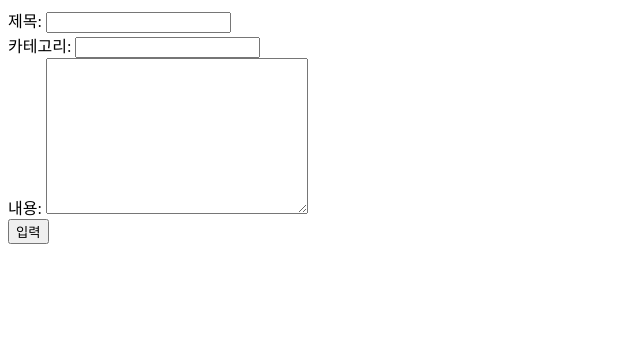
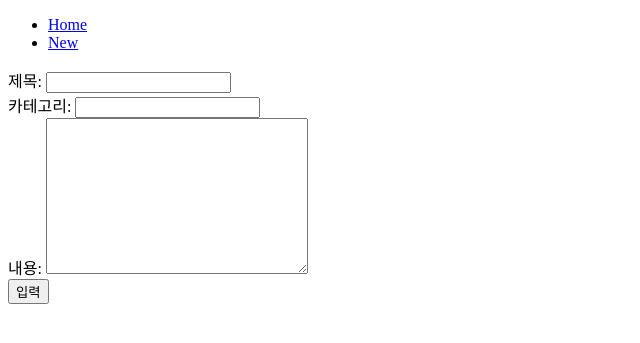
Before and after one commit to seokzin/Django, a Django app: page /board/new/ in a window 1280 px wide. Shown: the top 343 px of the page, without its empty margins (0-640 px from the left). Run offline with Django 3.2, Linux system fonts and the light colour scheme.

Commit message:
feat: Add navbar to main page

```diff
--- a/templates/base.html
+++ b/templates/base.html
@@ -7,6 +7,13 @@
   <title>Document</title>
 </head>
 <body>
+  <nav>
+    <ul>
+      <li><a href="{% url 'board:index' %}">Home</a></li>
+      <li><a href="{% url 'board:new' %}">New</a></li>
+    </ul>
+  </nav>
+
   {% block content %}
   {% endblock content %}
 </body>
```
